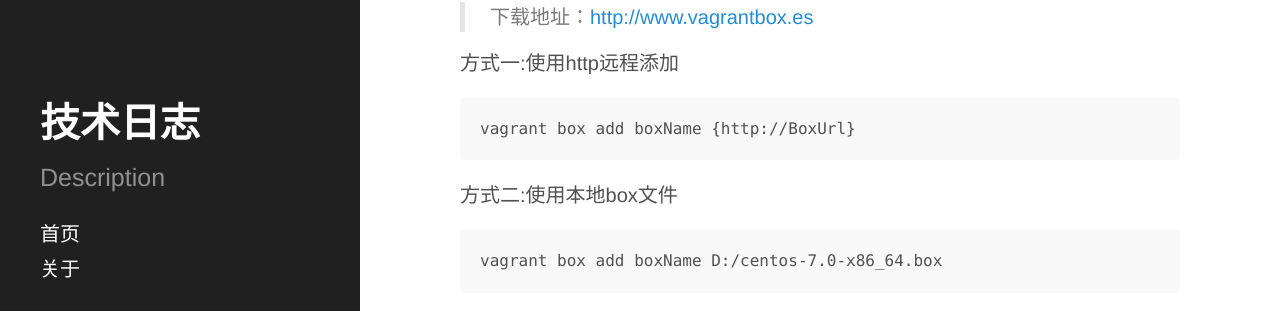
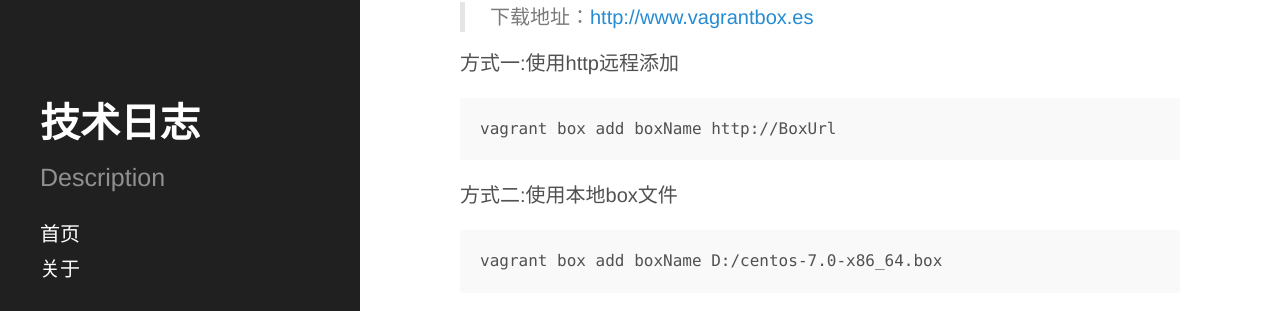
Before and after one commit to bspyy/bspyy.github.io, a Jekyll site: the page built from _posts/2018-03-09-Vagrant搭建虚拟化开发环境.md, in a window 1280 px wide and 900 px high, scrolled down 304 px. Shown: the part 141-452 px from the top of the window. Built offline with Jekyll 4.4.1, drawn with Linux system fonts in a browser that asks for light colours.

```diff
--- a/_posts/2018-03-09-Vagrant搭建虚拟化开发环境.md
+++ b/_posts/2018-03-09-Vagrant搭建虚拟化开发环境.md
@@ -16,7 +16,7 @@ title: Vagrant搭建虚拟化开发环境
 
 方式一:使用http远程添加
 
-    vagrant box add boxName {http://BoxUrl}
+    vagrant box add boxName http://BoxUrl
 
 方式二:使用本地box文件
 
```
